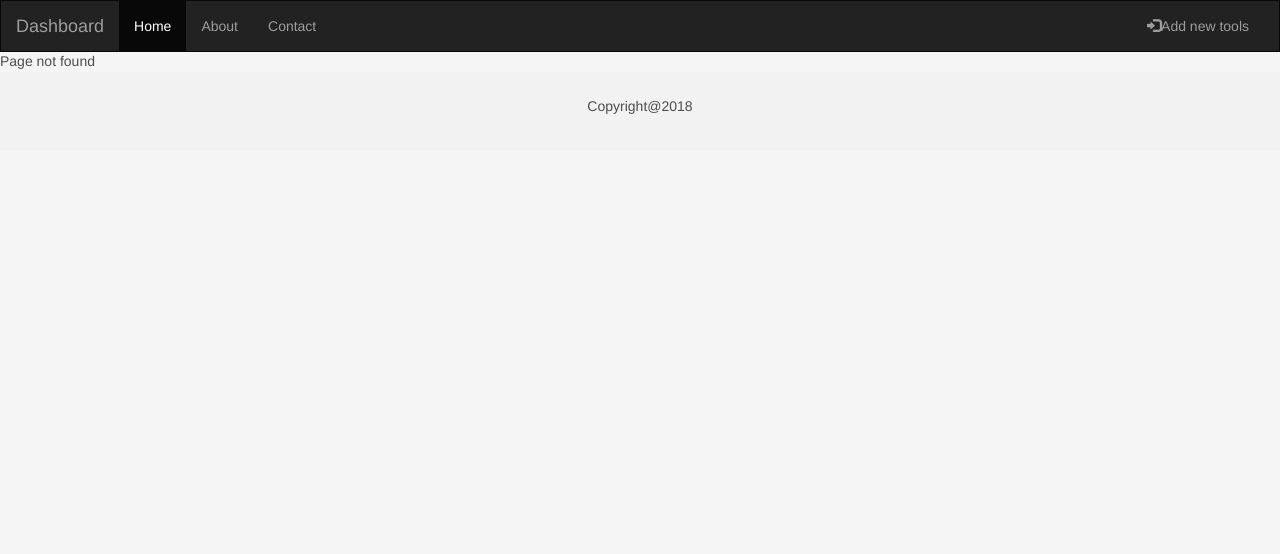
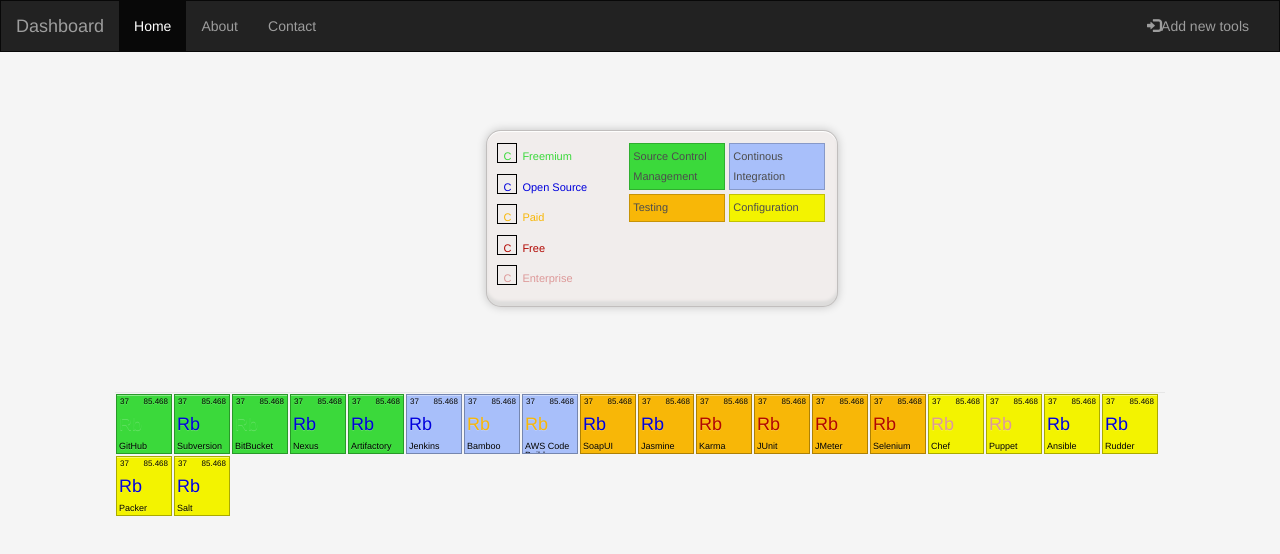
Before and after one commit to pandit-siddharth/tools, an Angular app: page /index in a window 1280 px wide. Before the commit this address led to /404. Shown: the top 554 px of the page. Built offline with nearby package versions, Linux system fonts and the light colour scheme; data requests are answered from the project's data file.

Commit message:
updated to periodic table

```diff
--- a/db.json
+++ b/db.json
@@ -1,29 +1,184 @@
 {
   "todos": [
     {
+      "id": 4,
+      "type": "5",
+      "typeDescription": "Source Control Management",
+      "categoryId": "3",
+      "categoryName": "Freemium",
+      "title": "GitHub",
+      "complete": false
+    },
+    {
+      "id": 5,
+      "type": "5",
+      "typeDescription": "Source Control Management",
+      "categoryId": "1",
+      "categoryName": "Open Source",
+      "title": "Subversion",
+      "complete": false
+    },
+    {
+      "id": 6,
+      "type": "5",
+      "typeDescription": "Source Control Management",
+      "categoryId": "3",
+      "categoryName": "Freemium",
+      "title": "BitBucket",
+      "complete": false
+    },
+    {
+      "id": 7,
+      "type": "5",
+      "typeDescription": "Source Control Management",
+      "categoryId": "1",
+      "categoryName": "Open Source",
+      "title": "Nexus",
+      "complete": false
+    },
+    {
+      "id": 8,
+      "type": "5",
+      "typeDescription": "Source Control Management",
+      "categoryId": "1",
+      "categoryName": "Open Source",
+      "title": "Artifactory",
+      "complete": false
+    },
+    {
       "id": 1,
+      "type": "2",
+      "typeDescription": "Continous Integration",
+      "categoryId": "1",
+      "categoryName": "Open Source",
       "title": "Jenkins",
       "complete": false
     },
     {
-      "id": 3,
-      "title": "Docker",
+      "id": 2,
+      "type": "2",
+      "typeDescription": "Continous Integration",
+      "categoryId": "4",
+      "categoryName": "Paid",
+      "title": "Bamboo",
       "complete": false
     },
     {
-      "title": "jenkins1",
-      "complete": false,
-      "id": 4
+      "id": 3,
+      "type": "2",
+      "typeDescription": "Continous Integration",
+      "categoryId": "4",
+      "categoryName": "Paid",
+      "title": "AWS Code Build",
+      "complete": false
     },
     {
-      "title": "hello",
-      "complete": false,
-      "id": 5
+      "id": 9,
+      "type": "3",
+      "typeDescription": "Testing",
+      "categoryId": "1",
+      "categoryName": "Open Source",
+      "title": "SoapUI",
+      "complete": false
     },
     {
-      "title": "hello",
-      "complete": false,
-      "id": 6
+      "id": 10,
+      "type": "3",
+      "typeDescription": "Testing",
+      "categoryId": "1",
+      "categoryName": "Open Source",
+      "title": "Jasmine",
+      "complete": false
+    },
+    {
+      "id": 11,
+      "type": "3",
+      "typeDescription": "Testing",
+      "categoryId": "2",
+      "categoryName": "Free",
+      "title": "Karma",
+      "complete": false
+    },
+    {
+      "id": 12,
+      "type": "3",
+      "typeDescription": "Testing",
+      "categoryId": "2",
+      "categoryName": "Free",
+      "title": "JUnit",
+      "complete": false
+    },
+    {
+      "id": 13,
+      "type": "3",
+      "typeDescription": "Testing",
+      "categoryId": "2",
+      "categoryName": "Free",
+      "title": "JMeter",
+      "complete": false
+    },
+    {
+      "id": 14,
+      "type": "3",
+      "typeDescription": "Testing",
+      "categoryId": "2",
+      "categoryName": "Free",
+      "title": "Selenium",
+      "complete": false
+    },
+    {
+      "id": 15,
+      "type": "4",
+      "typeDescription": "Configuration",
+      "categoryId": "5",
+      "categoryName": "Enterprise",
+      "title": "Chef",
+      "complete": false
+    },
+    {
+      "id": 16,
+      "type": "4",
+      "typeDescription": "Configuration",
+      "categoryId": "5",
+      "categoryName": "Enterprise",
+      "title": "Puppet",
+      "complete": false
+    },
+    {
+      "id": 17,
+      "type": "4",
+      "typeDescription": "Configuration",
+      "categoryId": "1",
+      "categoryName": "Open Source",
+      "title": "Ansible",
+      "complete": false
+    },
+    {
+      "id": 18,
+      "type": "4",
+      "typeDescription": "Configuration",
+      "categoryId": "1",
+      "categoryName": "Open Source",
+      "title": "Rudder",
+      "complete": false
+    },
+    {
+      "id": 19,
+      "type": "4",
+      "typeDescription": "Configuration",
+      "categoryId": "1",
+      "categoryName": "Open Source",
+      "title": "Packer",
+      "complete": false
+    },
+    {
+      "id": 20,
+      "type": "4",
+      "typeDescription": "Configuration",
+      "categoryId": "1",
+      "categoryName": "Open Source",
+      "title": "Salt",
+      "complete": false
     }
   ]
 }
--- a/package.json
+++ b/package.json
@@ -22,6 +22,7 @@
     "@angular/platform-browser-dynamic": "^4.0.0",
     "@angular/router": "^4.0.0",
     "core-js": "^2.4.1",
+    "jquery": "^3.3.1",
     "rxjs": "^5.1.0",
     "zone.js": "^0.8.4"
   },
@@ -29,6 +30,7 @@
     "@angular/cli": "1.0.0",
     "@angular/compiler-cli": "^4.0.0",
     "@types/jasmine": "2.5.38",
+    "@types/jquery": "^3.3.5",
     "@types/node": "~6.0.60",
     "codelyzer": "~2.0.0",
     "jasmine-core": "~2.5.2",
--- a/src/app/api.service.ts
+++ b/src/app/api.service.ts
@@ -62,18 +62,18 @@
       .catch(this.handleError);
   }
 
-   public getNodeTodos(): Observable<Todo[]> {
-    return this.http
-      .get('http://localhost:3333/notes')
-      .map(response => {
-        const todos = response.json();
-        //console.log(todos.todos);
-        return todos.todos.map((todo) => new Todo(todo));
-      })
-      .catch(this.handleError);
-  }
+  //  public getNodeTodos(): Observable<Todo[]> {
+  //   return this.http
+  //     .get('http://localhost:3333/notes')
+  //     .map(response => {
+  //       const todos = response.json();
+  //       //console.log(todos.todos);
+  //       return todos.todos.map((todo) => new Todo(todo));
+  //     })
+  //     .catch(this.handleError);
+  // }
 
-  private handleError (error: Response | any) {
+  private handleError(error: Response | any) {
     console.error('ApiService::handleError', error);
     return Observable.throw(error);
   }
--- a/src/app/app-routing.module.ts
+++ b/src/app/app-routing.module.ts
@@ -5,9 +5,9 @@
 import { ErrorComponent } from './error/error.component';
 
 const routes: Routes = [
-    {path: '', redirectTo: 'hero', pathMatch: 'full'},
-    {path: 'hero', component: HeroesComponent},
-    {path: 'addtools', component: ToolsComponent},
+    {path: '', redirectTo: 'index', pathMatch: 'full'},
+    {path: 'index', component: HeroesComponent},
+    {path: 'addTools', component: ToolsComponent},
     {path: '404', component: ErrorComponent},
     {path: '**', redirectTo: '404', pathMatch: 'full'}
 ];
--- a/src/app/app.component.html
+++ b/src/app/app.component.html
@@ -15,7 +15,7 @@
         <li><a routerLink="">Contact</a></li>
       </ul>
       <ul class="nav navbar-nav navbar-right">
-        <li><a routerLink="addtools"><span class="glyphicon glyphicon-log-in"></span>Add new tools</a></li>
+        <li><a routerLink="addTools"><span class="glyphicon glyphicon-log-in"></span>Add new tools</a></li>
       </ul>
     </div>
   </div>
@@ -28,8 +28,8 @@
   <app-todo-list-header (add)="onAddTodo($event)"></app-todo-list-header>
   <app-todo-list [todos]="todos" (toggleComplete)="onToggleTodoComplete($event)" (remove)="onRemoveTodo($event)"></app-todo-list>
   <app-todo-list-footer [todos]="todos"></app-todo-list-footer>
-</section> -->
+</section>
 
 <footer class="container-fluid text-center">
   <p>Copyright@2018</p>
-</footer>
+</footer>-->
--- a/src/app/app.component.ts
+++ b/src/app/app.component.ts
@@ -13,7 +13,7 @@
   todos: Todo[] = [];
 
   constructor(
-    //private todoDataService: TodoDataService
+    // private todoDataService: TodoDataService
   ) {
   }
 
--- a/src/app/heroes/heroes.component.css
+++ b/src/app/heroes/heroes.component.css
@@ -1,48 +1,154 @@
-/* HeroesComponent's private CSS styles */
-.selected {
-    background-color: #CFD8DC !important;
-    color: white;
+* { box-sizing: border-box; padding:0; margin:0; }
+
+body {
+  background:linear-gradient(#dbeaf8, #dbeaf8);
+  color:#222;
+	padding: 20px;
+  font-family:"HelveticaNeue-Light","Helvetica Neue Light","Helvetica Neue",Helvetica,Arial,"Lucida Grande",sans-serif;
 }
-  .heroes {
-    margin: 0 0 2em 0;
-    list-style-type: none;
-    padding: 0;
-    width: 15em;
+
+.wrapper {
+ 	width:1050px;
+  margin:30px auto;
+  position:relative;
+  top: 310px;
 }
-  .heroes li {
-    cursor: pointer;
-    position: relative;
-    left: 0;
-    background-color: #EEE;
-    margin: .5em;
-    padding: .3em 0;
-    height: 1.6em;
-    border-radius: 4px;
+
+.main:after {
+ 	clear:both;
+  content:"";
+  display:table;
 }
-  .heroes li.selected:hover {
-    background-color: #BBD8DC !important;
-    color: white;
+
+.main li {
+ 	width:56px;
+  height:60px;
+  border:1px solid rgba(0,0,0,0.3);
+  box-shadow:inset 0 1px 0 rgba(255,255,255,0.4);
+  position:relative;
+  font-size:18px;
+  float:left;
+  padding:0 2px;
+  margin:1px;
+  cursor:pointer;
+  padding-top:20px;
+  overflow:hidden;
+  transition:all .2s ease-in;
+  text-shadow:0 1px 0 rgba(255,255,255,0.2);
 }
-  .heroes li:hover {
-    color: #607D8B;
-    background-color: #DDD;
-    left: .1em;
+
+.main li span {
+  display:block;
+  line-height:1;
+  font-size:9px;
+  color:black;
+  padding-top:7px;
 }
-  .heroes .text {
-    position: relative;
-    top: -3px;
+
+.main .empty {
+ 	border:none;
+  box-shadow:none;
+  cursor:default;
 }
-  .heroes .badge {
-    display: inline-block;
-    font-size: small;
-    color: white;
-    padding: 0.8em 0.7em 0 0.7em;
-    background-color: #607D8B;
-    line-height: 1em;
-    position: relative;
-    left: -1px;
-    top: -4px;
-    height: 1.8em;
-    margin-right: .8em;
-    border-radius: 4px 0 0 4px;
+
+.deactivate {
+ 	opacity:0.5;
+  -webkit-filter:grayscale(70%);
+  filter:grayscale(70%);
 }
+
+.main li:before,
+.main li:after {
+ 	content:attr(data-pos);
+  position:absolute;
+  top:3px;
+  left:3px;
+  color:black;
+  font-size:8px;
+  line-height:1;
+}
+
+.main li:after {
+  content:attr(data-nb);
+  left:auto;
+  right:3px;
+}
+
+.main li:hover {
+ 	transform:scale(2);
+  z-index:100;
+  box-shadow: 0 0 10px rgba(0,0,0,0.3);
+}
+
+.main .empty:hover {
+ 	box-shadow:none;
+  transform:none;
+}
+
+.type-0 { background:#fff; }
+.type-1 { background:#dddddd; }
+.type-2 { background:#a8bffa; }
+.type-3 { background:#F8B707; }
+.type-4 { background:#f3f300; }
+.type-5 { background:#3bd93b; }
+.type-6 { background:#dd9999; }
+.type-7 { background:#4CAFFA; }
+.type-8 { background:#ffaa88; }
+.type-9 { background:#ddaacc; }
+
+.cat-0 { color:#222; }
+.cat-1 { color:#0000dc; }
+.cat-2 { color:#b10601; }
+.cat-3 { color:#3bd93b; }
+.cat-4 { color:#F8B707; }
+.cat-5 { color:#dd9999; }
+
+.legend {
+ 	position:absolute;
+  top:130px;
+  left:38%;
+  padding:10px;
+  font-size:11px;
+  background:#f1edec;
+  border:1px solid rgba(0,0,0,0.2);
+  border-radius:15px;
+  box-shadow:
+    inset 0 1px 1px white,
+    inset 0 -5px 3px #dddcdb,
+    0 0 10px rgba(0,0,0,0.2);
+}
+
+.legend:after {
+ 	content:"";
+  display:table;
+  clear:table;
+}
+
+.legend ul { float:left; list-style: none; }
+
+.legend .list-2 {
+ 	margin-left:40px;
+  width:200px;
+}
+
+.legend .list-1 li { margin:7px 0; }
+.legend .list-1 li:first-of-type { margin-top: 2px; }
+
+.legend .list-1 span {
+ 	border:1px solid black;
+  display:inline-block;
+  padding:3px;
+  width:20px;
+  text-align:center;
+  height:20px;
+  margin-right:5px;
+}
+
+.legend .list-2 li {
+  margin:2px;
+  padding:3px;
+ 	float:left;
+  border:1px solid rgba(0,0,0,0.2);
+  width:48%;
+  cursor:pointer;
+}
--- a/src/app/heroes/heroes.component.html
+++ b/src/app/heroes/heroes.component.html
@@ -1,4 +1,4 @@
-<div class="jumbotron">
+<!-- div class="jumbotron">
   <div class="container text-center">
     <h1>Table of DevOPs tools</h1>
   </div>
@@ -7,34 +7,33 @@
 <div class="container-fluid bg-3 text-center" >
   <h3>Click on a tool to see the details..</h3><br>
   <div class="row">
-    <div class="col-sm-3" *ngFor="let hero of todos"
+    <div class="col-sm-1" *ngFor="let hero of todos"
     [class.selected]="hero === selectedHero"
     (click)="onSelect(hero)">
       <p>{{hero.id}}</p>
       <img src="https://placehold.it/150x80?text={{hero.title}}" class="img-responsive" style="width:100%" alt="Image">
     </div>
   </div>
-</div><br>
+</div>
+<br> -->
 
-<!-- <div class="container-fluid bg-3 text-center" >
-  <h3>Click on a tool to see the details..</h3><br>
-  <div class="row">
-    <div class="col-sm-3" *ngFor="let hero of todos1">
-      <p>{{hero.id}}</p>
-      <img src="https://placehold.it/150x80?text={{hero.title}}" class="img-responsive" style="width:100%" alt="Image">
-    </div>
-  </div>
-</div><br> -->
+<div class="legend">
+    <ul class="list-1">
+      <li *ngFor="let hero of todos2" [ngClass]="'cat-' + hero.categoryId"><span>C</span>{{hero.categoryName}}</li>
+    </ul>
 
-<!--
-<ul class="heroes">
-  <li *ngFor="let hero of heroes"
-    [class.selected]="hero === selectedHero"
-    (click)="onSelect(hero)">
-    <span class="badge">{{hero.id}}</span> {{hero.name}}
-  </li>
-</ul>
--->
+    <ul class="list-2">
+      <li *ngFor="let hero of todos1" [ngClass]="'type-' + hero.type">{{hero.typeDescription}}</li>
+    </ul>
+</div>
+
+<div class="wrapper">
+    <ul class="main">
+      <li *ngFor="let hero of todos" data-pos="37" data-nb="85.468" [ngClass]="'cat-' + hero.categoryId + ' type-' + hero.type">Rb<span>{{hero.title}}</span></li>
+    </ul>
+
+</div>
+
 
 <div class="container-fluid" *ngIf="selectedHero">
 
--- a/src/app/heroes/heroes.component.ts
+++ b/src/app/heroes/heroes.component.ts
@@ -1,8 +1,8 @@
 import { Component, OnInit } from '@angular/core';
 import { Hero } from '../hero';
 import { Todo } from '../Todo';
-import { HeroService } from '../hero.service';
 import { TodoDataService } from '.././todo-data.service';
+declare var $: any;
 
 @Component({
   selector: 'app-heroes',
@@ -13,7 +13,8 @@
 
   // heroes: Hero[];
   todos: Todo[] = [];
-  todos1: Todo[] = [];
+  todos1 = [];
+  todos2 = [];
   selectedHero: Hero;
 
   constructor(private todoDataService: TodoDataService) { }
@@ -24,17 +25,47 @@
       .subscribe(
         (todos) => {
           this.todos = todos;
+          const typeArr = [];
+          const typeDisp = [];
+          let largeArr = [];
+          largeArr = todos;
+          largeArr.forEach(elem => {
+            // typeArr.forEach(arr => {
+            // debugger;
+            if (!typeArr.includes(elem.typeDescription)) {
+              typeArr.push(elem.typeDescription);
+              typeDisp.push({ type: elem.type, typeDescription: elem.typeDescription });
+            }
+            // });
+          });
+          this.todos1 = typeDisp;
+
+
+          const catArr = [];
+          const catDisp = [];
+          let largeArr2 = [];
+          largeArr2 = todos;
+          largeArr2.forEach(elem => {
+            // catArr.forEach(arr => {
+            // debugger;
+            if (!catArr.includes(elem.categoryName)) {
+              catArr.push(elem.categoryName);
+              catDisp.push({ categoryId: elem.categoryId, categoryName: elem.categoryName });
+            }
+            // });
+          });
+          this.todos2 = catDisp;
         }
       );
 
-      this.todoDataService
-      .getNodeTodos()
-      .subscribe(
-        (todos1) => {
-          //this.todos1 = todos1;
-          //console.log(todos1);
-        }
-      );
+    // this.todoDataService
+    // .getNodeTodos()
+    // .subscribe(
+    //   (todos1) => {
+    //     //this.todos1 = todos1;
+    //     //console.log(todos1);
+    //   }
+    // );
     // this.heroService.getHeroes()
     //   .subscribe(heroes => this.heroes = heroes);
   }
@@ -42,8 +73,41 @@
   onSelect(hero: Hero): void {
     this.selectedHero = hero;
   }
+
+  onPageLoad(): void {
+    $(function () {
+      $('li[class^="type-"]').mouseover(function () {
+        const currentClass = $(this).attr('class').split(' ')[0];
+        if (currentClass !== 'empty') {
+          $('.main > li').addClass('deactivate');
+          $('.' + currentClass).removeClass('deactivate');
+        }
+      });
+
+      $('li[class^="cat-"]').mouseover(function () {
+        const currentClass = $(this).attr('class').split(' ')[0];
+        $('.main > li').addClass('deactivate');
+        $('.' + currentClass).removeClass('deactivate');
+      });
+
+      $('.main > li').mouseout(function () {
+        $('.main > li').removeClass('deactivate');
+      });
+
+      $('.list-2 > li').mouseout(function () {
+        $('.main > li').removeClass('deactivate');
+      });
+
+      $('.list-1 > li').mouseout(function () {
+        $('.main > li').removeClass('deactivate');
+      });
+
+    });
+  }
+
   ngOnInit() {
     this.getHeroes();
+    this.onPageLoad();
   }
 
 }
--- a/src/app/todo-data.service.ts
+++ b/src/app/todo-data.service.ts
@@ -32,9 +32,9 @@
   }
 
   // Simulate GET /todos
-  getNodeTodos(): Observable<Todo[]> {
-    return this.api.getNodeTodos();
-  }
+  // getNodeTodos(): Observable<Todo[]> {
+  //   return this.api.getNodeTodos();
+  // }
 
   // Simulate GET /todos/:id
   getTodoById(todoId: number): Observable<Todo> {
```
Also changed, not shown: .angular-cli.json. Lines whose indentation alone changed are shown as unchanged.
